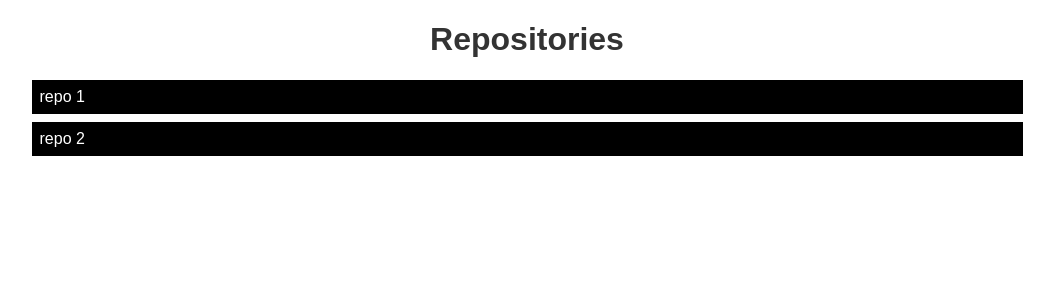
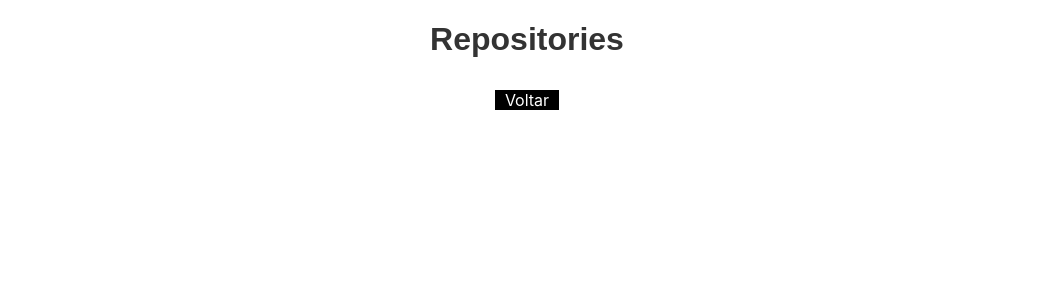
Before and after one commit to bc16a/Learn-React, a React (Create React App) app: page /repositories in a window 1280 px wide. Shown: the top 300 px of the page, without its empty margins (113-1167 px from the left). Built offline with nearby package versions, Linux system fonts and the light colour scheme.

Commit message:
creatre Link, getItem to stotage

```diff
--- a/src/compoents/Home/Home.js
+++ b/src/compoents/Home/Home.js
@@ -1,9 +1,11 @@
 import React, { useState } from 'react';
 import axios from 'axios';
+import { useHistory } from 'react-router-dom';
 import * as S from './styled';
 
 function Home() {
   const [usuario, setUsuario] = useState('');
+  const history = useHistory();
 
   function handlePesquisa() {
     axios.get(`https://api.github.com/users/${usuario}/repos`).then(response =>{
@@ -13,7 +15,8 @@ function Home() {
       repositoriesName.push(repository.name)
     })
     localStorage.setItem('repositoriesName',JSON.stringify(repositoriesName) )
-    } )
+    history.push('./repositories')
+  })
   }
   return (
 
--- a/src/compoents/Repositories/Repositories.js
+++ b/src/compoents/Repositories/Repositories.js
@@ -1,14 +1,30 @@
-import React from 'react';
+import React ,{ useEffect, useState } from 'react';
 import * as S from './styled';
+import { Link } from 'react-router-dom';
 
 export default function Repositories(){
+
+    const [ repositories , setRepositories ] = useState([]);
+
+    useEffect(() => {
+        let repositoriesName = localStorage.getItem('repositoriesName');
+        //repositoriesName=JSON.stringify(repositoriesrepositoriesName);
+       // setRepositories(repositoriesName);
+    }, []);
+
+    //console.log(repositories)
     return (
         <S.Container>
             <S.Title> Repositories</S.Title>
+            <S.LinkHome to="./">Voltar</S.LinkHome>
             <S.List>
-            <S.ListItem>repo 1</S.ListItem>
-            <S.ListItem>repo 2</S.ListItem>
+                { repositories.map(repository => {
+                        return(
+                                <S.ListItem>{ repository }</S.ListItem>
+                        )
+                })}
             </S.List>
+
         </S.Container>
     )
 }
--- a/src/compoents/Repositories/styled.js
+++ b/src/compoents/Repositories/styled.js
@@ -1,3 +1,4 @@
+import { Link } from "react-router-dom";
 import styled from "styled-components";
 
 export const Container = styled.div`
@@ -26,3 +27,13 @@ export const ListItem = styled.li`
     color:#fff;
     padding: .5rem;
 `;
+
+export const LinkHome = styled(Link)`
+    display: block;
+    width: 4rem;
+    text-align: center;
+    margin: 2rem auto;
+    background-color: #000;
+    color:#fff;
+    text-decoration:none;
+`;
```
